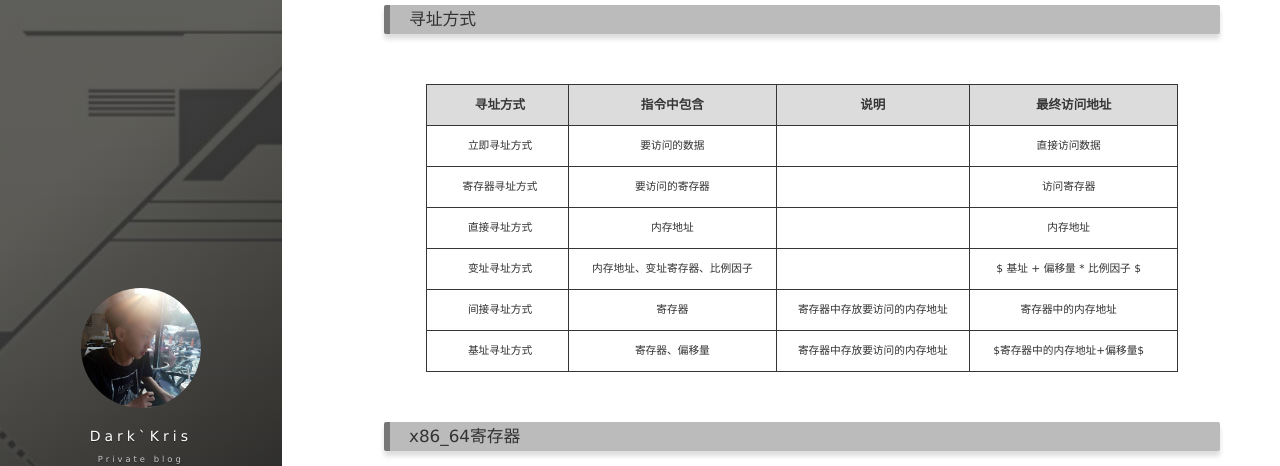
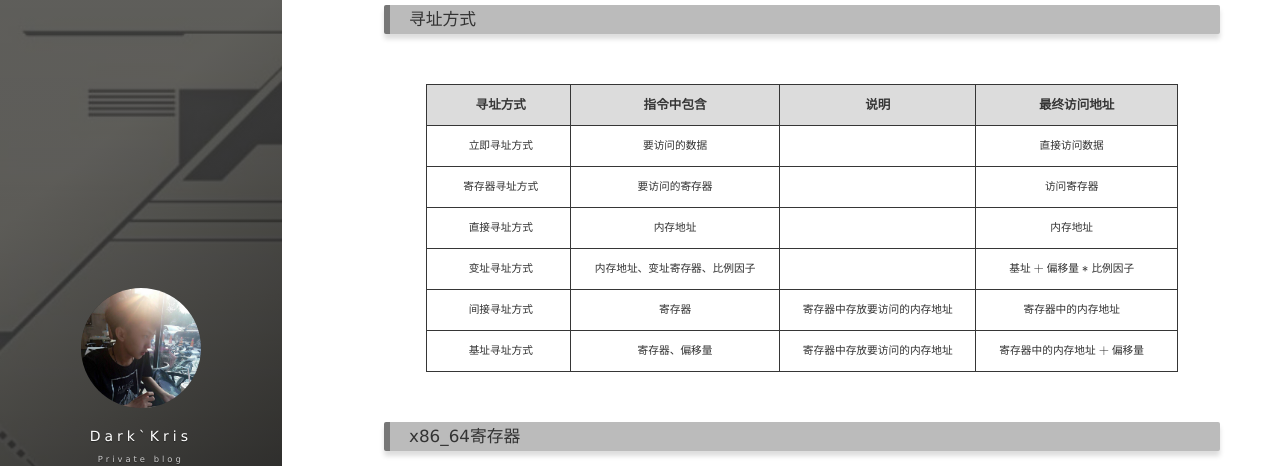
Before and after one commit to DeAntiWang/deantiwang.github.io, a Jekyll site: the page built from _posts/2019-5-4-nasm_note.md, in a window 1280 px wide and 900 px high, scrolled down 436 px. Shown: the top 466 px of the window. Built offline with Jekyll 4.4.1, drawn with Linux system fonts in a browser that asks for light colours; nearby versions of some CDN libraries; formulas are drawn with MathJax 3; comment, search, counter and statistics services are not loaded.

Commit message:
update article

```diff
--- a/_posts/2019-5-4-nasm_note.md
+++ b/_posts/2019-5-4-nasm_note.md
@@ -28,9 +28,9 @@ $ alias nasm='/usr/local/bin/nasm'	# 设置指令
 立即寻址方式  | 要访问的数据         |           | 直接访问数据
 寄存器寻址方式| 要访问的寄存器        |           | 访问寄存器
 直接寻址方式 |  内存地址            |           | 内存地址
-变址寻址方式 |内存地址、变址寄存器、比例因子|       |$ 基址 + 偏移量 * 比例因子 $
+变址寻址方式 |内存地址、变址寄存器、比例因子|       | $$ 基址 + 偏移量 * 比例因子 $$
 间接寻址方式 |  寄存器             |寄存器中存放要访问的内存地址|寄存器中的内存地址
-基址寻址方式 | 寄存器、偏移量 |寄存器中存放要访问的内存地址|$寄存器中的内存地址+偏移量$
+基址寻址方式 | 寄存器、偏移量 |寄存器中存放要访问的内存地址| $$ 寄存器中的内存地址 + 偏移量 $$
 
 ### x86_64寄存器
 
```
